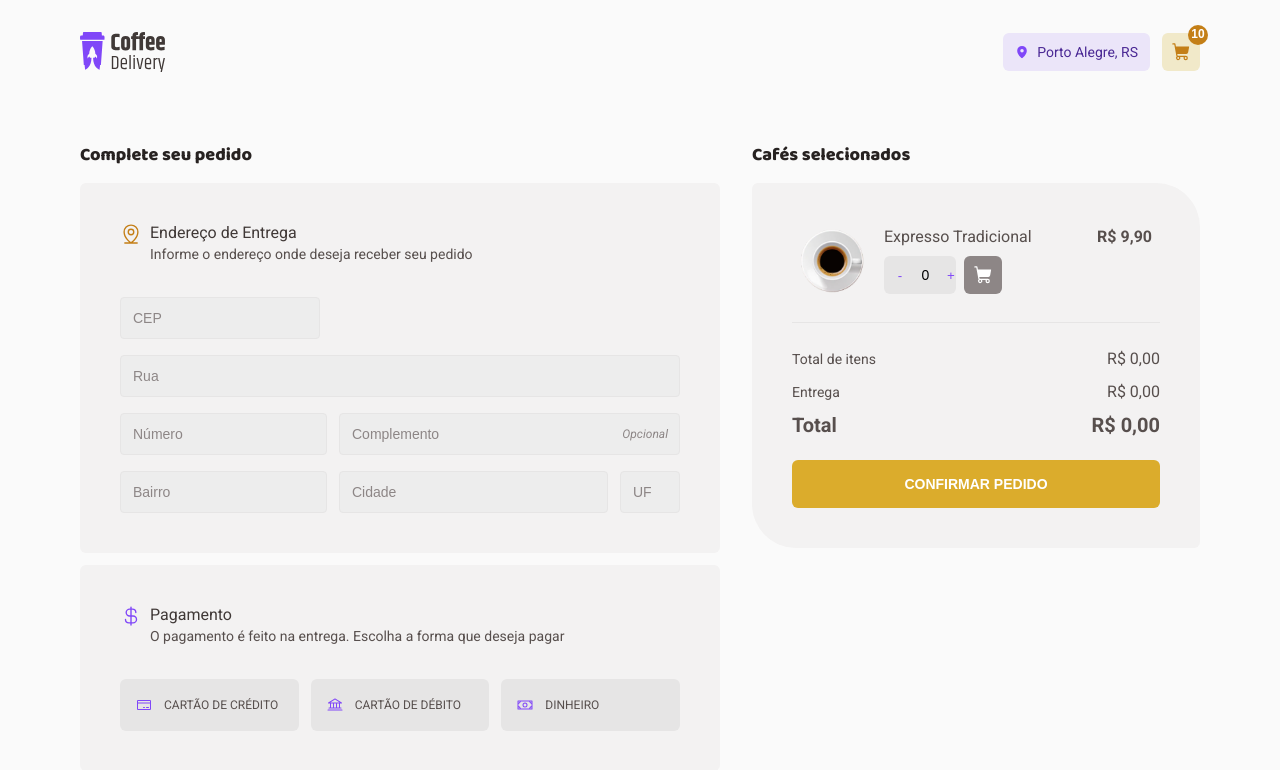
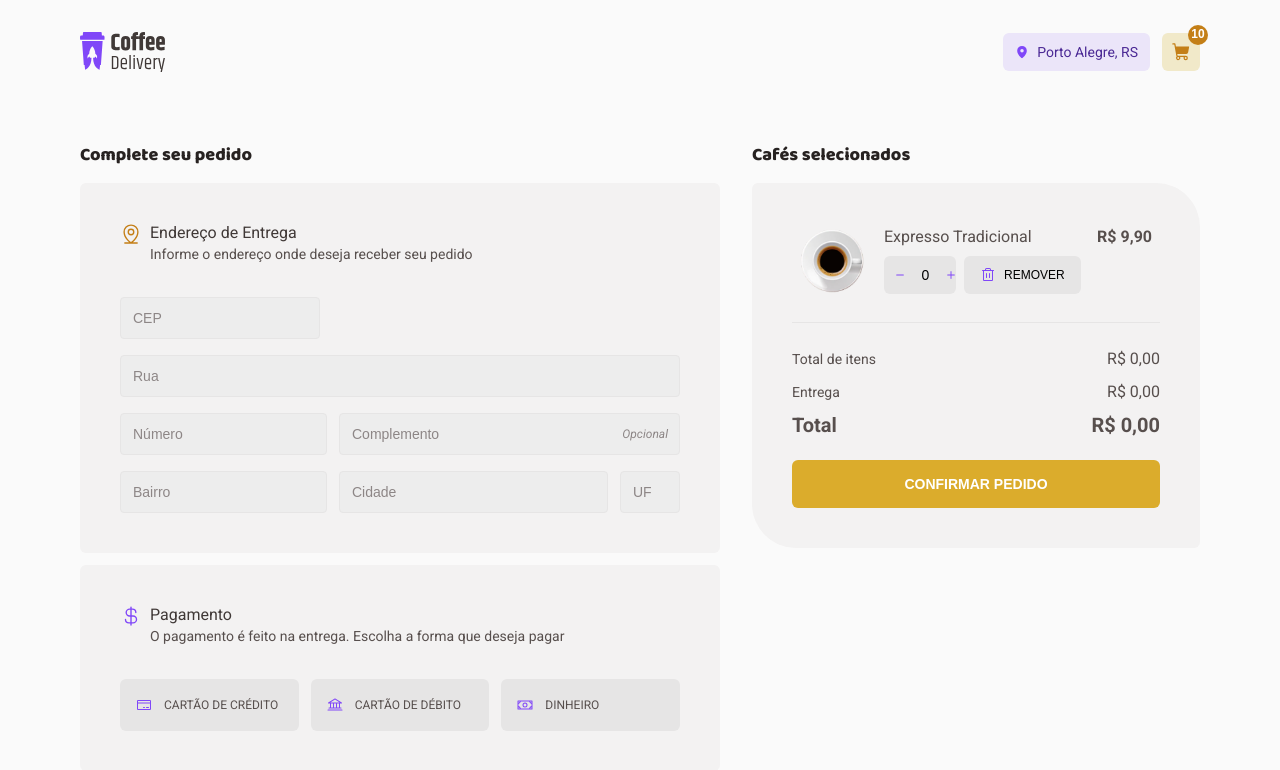
Before and after one commit to sollyworks/coffeedelivery, a React (Vite) app: page /cart in a window 1280 px wide. Shown: the top 770 px of the page. Built offline with nearby package versions, Linux system fonts and the light colour scheme.

Commit message:
Criação do componente RemoveCartButton

```diff
--- a/src/components/CartItem/index.tsx
+++ b/src/components/CartItem/index.tsx
@@ -9,7 +9,7 @@ export function CartItem() {
         <img src={expresso} alt="" className={styles.coffeeImage} />
         <div className={styles.info}>
           <p>Expresso Tradicional</p>
-          <QuantityInput />
+          <QuantityInput variant="cartItem" />
         </div>
       </div>
       <span className={styles.price}>
--- a/src/components/ProductCard/index.tsx
+++ b/src/components/ProductCard/index.tsx
@@ -27,7 +27,7 @@ export function ProductCard({ coffee }: { coffee: Product }) {
         <span className={styles.price}>
           R$ <strong>{formatCurrency(coffee.price)}</strong>
         </span>
-        <QuantityInput />
+        <QuantityInput variant="productCard" />
       </div>
     </div>
   );
--- a/src/components/QuantityInput/index.tsx
+++ b/src/components/QuantityInput/index.tsx
@@ -1,8 +1,14 @@
 import React from "react";
 import styles from "./index.module.css";
 import { CartButton } from "../CartButton";
+import { RemoveCartButton } from "../RemoveCartButton";
+import { Plus, Minus } from "@phosphor-icons/react";
 
-export function QuantityInput() {
+type quantityInputProps = {
+  variant: "productCard" | "cartItem";
+};
+
+export function QuantityInput({ variant }: quantityInputProps) {
   const [quantity, setQuantity] = React.useState(0);
 
   function handleDecrement() {
@@ -29,7 +35,9 @@ export function QuantityInput() {
           onClick={handleDecrement}
           className={styles.controlButton}
         >
-          -
+          <span>
+            <Minus size={10} color="var(--purple)" weight="bold" />
+          </span>
         </button>
         <input
           type="number"
@@ -45,13 +53,19 @@ export function QuantityInput() {
           onClick={handleIncrement}
           className={styles.controlButton}
         >
-          +
+          <span>
+            <Plus size={10} color="var(--purple)" weight="bold" />
+          </span>
         </button>
       </div>
-      <CartButton
-        variant="productCard"
-        disabled={quantity > 10 || quantity === 0}
-      />
+      {variant === "cartItem" && <RemoveCartButton />}
+
+      {variant === "productCard" && (
+        <CartButton
+          variant="productCard"
+          disabled={quantity > 10 || quantity === 0}
+        />
+      )}
     </form>
   );
 }
--- /dev/null
+++ b/src/components/RemoveCartButton/index.module.css
@@ -0,0 +1,21 @@
+.removeButton {
+  border: none;
+  background-color: var(--base-button);
+  border-radius: 6px;
+  cursor: pointer;
+  transition: background-color 0.2s ease-in-out;
+  font-size: 0.75rem;
+  text-transform: uppercase;
+  width: fit-content;
+}
+
+.removeButton:hover {
+  background-color: var(--base-hover);
+}
+
+.removeButtonWrapper {
+  display: flex;
+  gap: 0.5rem;
+  padding: 0.5rem 0.5rem;
+  align-items: center;
+}
--- /dev/null
+++ b/src/components/RemoveCartButton/index.tsx
@@ -0,0 +1,13 @@
+import styles from "./index.module.css";
+import { Trash } from "@phosphor-icons/react";
+
+export function RemoveCartButton() {
+  return (
+    <button className={styles.removeButton}>
+      <span className={styles.removeButtonWrapper}>
+        <Trash size={16} fill="var(--purple)" />
+        Remover
+      </span>
+    </button>
+  );
+}
```
